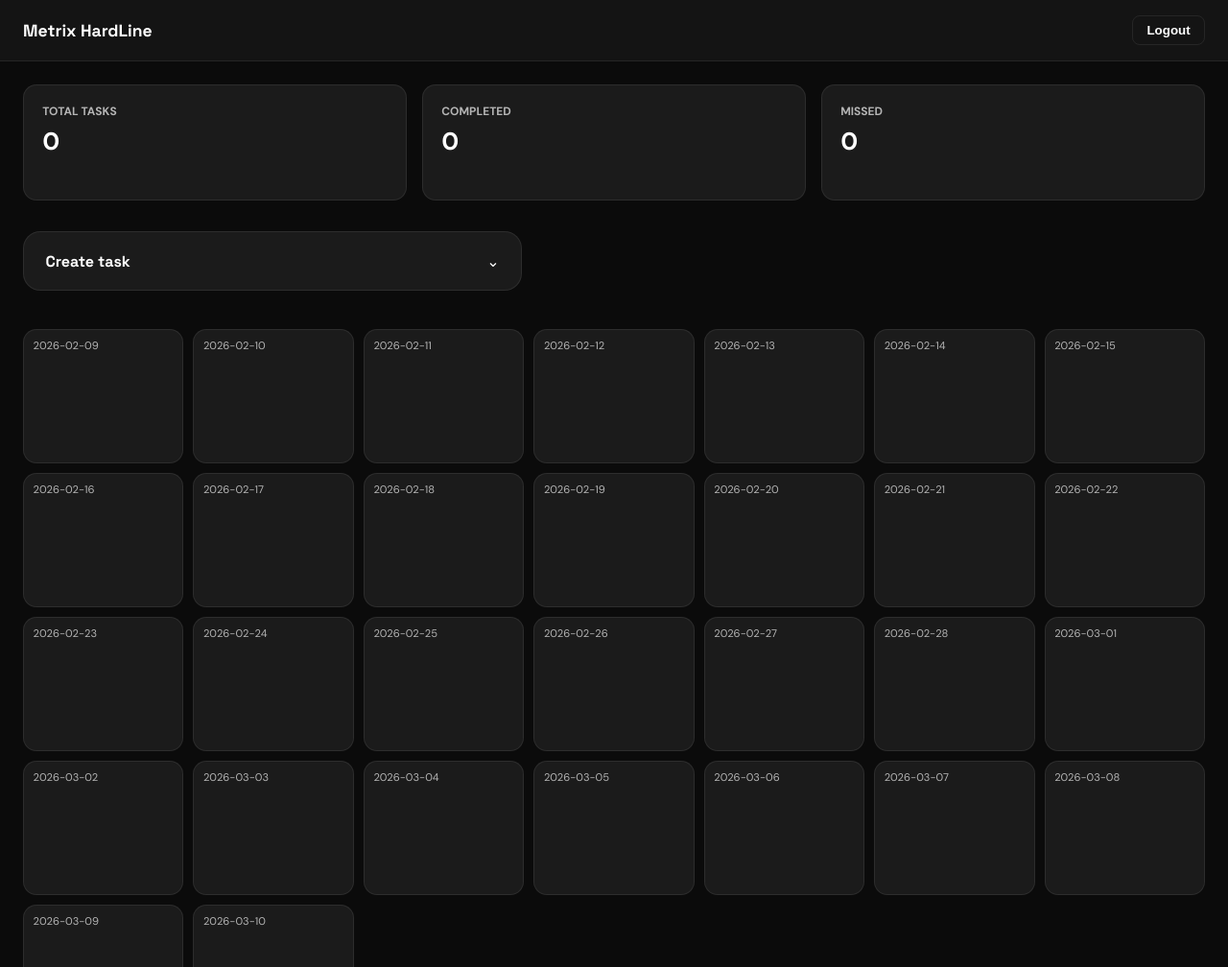
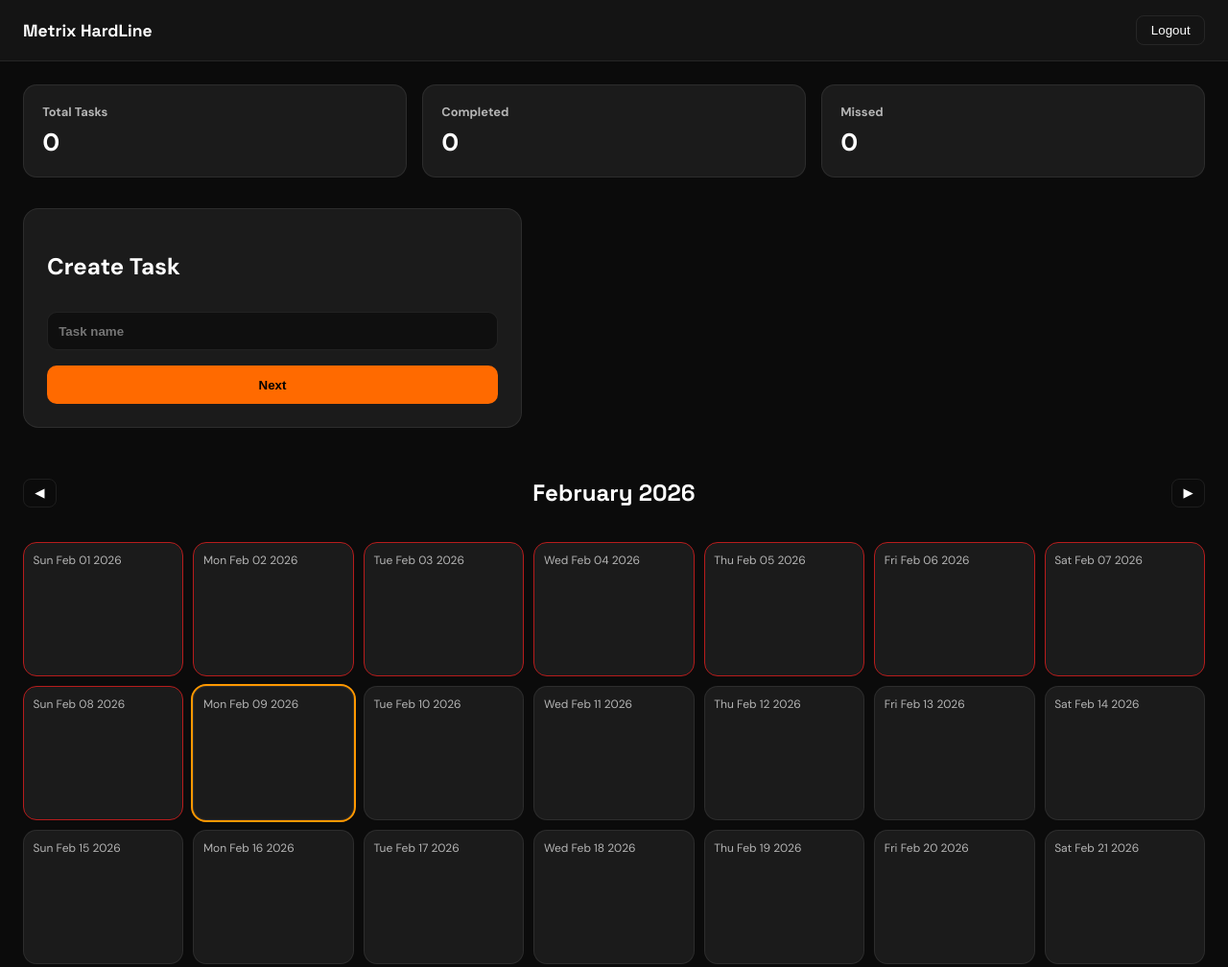
Before and after one commit to HendrickslinUX/Metrix, a plain HTML site: page user-dashboard.html in a window 1280 px wide. Shown: the top 1008 px of the page at 96% size. Drawn offline with Linux system fonts and the light colour scheme.

Commit message:
Update user-dashboard.html

```diff
--- a/user-dashboard.html
+++ b/user-dashboard.html
@@ -3,210 +3,204 @@
 <head>
 <meta charset="UTF-8" />
 <meta name="viewport" content="width=device-width, initial-scale=1.0"/>
-  <title>Metrix HardLine — Dashboard</title>
+<title>Metrix HardLine — User Dashboard</title>
 
 <link href="https://fonts.googleapis.com/css2?family=DM+Sans:wght@400;500;700&family=Space+Grotesk:wght@500;600;700&display=swap" rel="stylesheet">
 
 <style>
-    :root {
-      --bg-main: #0b0b0b;
-      --bg-panel: #141414;
-      --bg-card: #1b1b1b;
-      --border-subtle: rgba(255,255,255,0.08);
-      --text-main: #ffffff;
-      --text-muted: #b5b5b5;
-      --accent: #ff6a00;
-      --softy: #6c757d;
-      --grind: #ff9800;
-      --hardline: #d32f2f;
+:root{
+  --bg:#0b0b0b;
+  --panel:#141414;
+  --card:#1b1b1b;
+  --border:rgba(255,255,255,0.08);
+  --text:#fff;
+  --muted:#b5b5b5;
+  --accent:#ff6a00;
+  --today:#ff9800;
+  --overdue:#b71c1c;
+  --softy:#6c757d;
+  --grind:#ff9800;
+  --hard:#d32f2f;
 }
 
-    * { box-sizing: border-box; }
+*{box-sizing:border-box}
 
-    body {
-      margin: 0;
-      font-family: 'DM Sans', sans-serif;
-      background: var(--bg-main);
-      color: var(--text-main);
+body{
+  margin:0;
+  font-family:'DM Sans',sans-serif;
+  background:var(--bg);
+  color:var(--text);
 }
 
-    header {
-      height: 64px;
-      background: var(--bg-panel);
-      border-bottom: 1px solid var(--border-subtle);
-      display: flex;
-      align-items: center;
-      justify-content: space-between;
-      padding: 0 1.5rem;
+/* HEADER */
+header{
+  height:64px;
+  background:var(--panel);
+  border-bottom:1px solid var(--border);
+  display:flex;
+  justify-content:space-between;
+  align-items:center;
+  padding:0 1.5rem;
 }
 
-    header h1 {
-      font-family: 'Space Grotesk', sans-serif;
-      font-size: 1.1rem;
-      margin: 0;
+header h1{
+  font-family:'Space Grotesk',sans-serif;
+  font-size:1.1rem;
 }
 
-    header button {
-      background: none;
-      border: 1px solid var(--border-subtle);
-      color: white;
-      padding: 0.45rem 0.9rem;
-      border-radius: 8px;
-      cursor: pointer;
-      font-weight: 600;
+header button{
+  background:none;
+  border:1px solid var(--border);
+  color:white;
+  padding:.45rem .9rem;
+  border-radius:8px;
+  cursor:pointer;
 }
 
-    main {
-      padding: 1.5rem;
-      max-width: 1400px;
-      margin: auto;
+/* LAYOUT */
+main{
+  max-width:1400px;
+  margin:auto;
+  padding:1.5rem;
 }
 
-    /* ===== STATS ===== */
-    .stats {
-      display: grid;
-      grid-template-columns: repeat(auto-fit, minmax(160px, 1fr));
-      gap: 1rem;
-      margin-bottom: 2rem;
+/* STATS */
+.stats{
+  display:grid;
+  grid-template-columns:repeat(auto-fit,minmax(160px,1fr));
+  gap:1rem;
+  margin-bottom:2rem;
 }
 
-    .stat-card {
-      background: var(--bg-card);
-      border: 1px solid var(--border-subtle);
-      border-radius: 14px;
-      padding: 1.2rem;
+.stat{
+  background:var(--card);
+  border:1px solid var(--border);
+  border-radius:14px;
+  padding:1.2rem;
 }
 
-    .stat-card h3 {
-      font-size: 0.75rem;
-      color: var(--text-muted);
-      margin: 0;
+.stat h3{
+  font-size:.8rem;
+  color:var(--muted);
+  margin:0;
 }
 
-    .stat-card p {
-      margin-top: 0.4rem;
-      font-size: 1.6rem;
-      font-weight: 700;
+.stat p{
+  margin:.4rem 0 0;
+  font-size:1.6rem;
+  font-weight:700;
 }
 
-    /* ===== TASK DROPDOWN ===== */
-    .task-builder {
-      background: var(--bg-card);
-      border: 1px solid var(--border-subtle);
-      border-radius: 18px;
-      max-width: 520px;
-      overflow: hidden;
-      margin-bottom: 2.5rem;
+/* TASK BUILDER */
+.task-builder{
+  background:var(--card);
+  border:1px solid var(--border);
+  border-radius:16px;
+  padding:1.5rem;
+  max-width:520px;
+  margin-bottom:2rem;
 }
 
-    .task-header {
-      padding: 1.2rem 1.4rem;
-      cursor: pointer;
-      display: flex;
-      justify-content: space-between;
-      align-items: center;
+.task-step{
+  display:none;
 }
 
-    .task-header h2 {
-      font-family: 'Space Grotesk', sans-serif;
-      margin: 0;
-      font-size: 1rem;
+.task-step.active{
+  display:block;
 }
 
-    .caret {
-      transition: transform 0.3s ease;
+.task-builder input,select{
+  width:100%;
+  margin-top:.8rem;
+  padding:.7rem;
+  border-radius:10px;
+  border:1px solid var(--border);
+  background:#0f0f0f;
+  color:white;
+  font-weight:600;
 }
 
-    .task-builder.open .caret {
-      transform: rotate(180deg);
+.task-builder button{
+  margin-top:1rem;
+  width:100%;
+  background:var(--accent);
+  color:black;
+  border:none;
+  padding:.8rem;
+  border-radius:10px;
+  font-weight:800;
+  cursor:pointer;
 }
 
-    .task-content {
-      padding: 0 1.4rem 1.4rem;
-      display: none;
+/* CALENDAR */
+.calendar-header{
+  display:flex;
+  justify-content:space-between;
+  align-items:center;
+  margin-bottom:1rem;
 }
 
-    .task-builder.open .task-content {
-      display: block;
+.calendar-header h2{
+  font-family:'Space Grotesk',sans-serif;
 }
 
-    .field {
-      margin-top: 1rem;
-      display: none;
+.calendar-header button{
+  background:none;
+  border:1px solid var(--border);
+  color:white;
+  padding:.4rem .7rem;
+  border-radius:8px;
 }
 
-    .field.visible {
-      display: block;
+.calendar-wrapper{
+  overflow-x:auto;
 }
 
-    label {
-      font-size: 0.75rem;
-      color: var(--text-muted);
-      display: block;
-      margin-bottom: 0.4rem;
+.calendar{
+  display:grid;
+  grid-template-columns:repeat(7,minmax(160px,1fr));
+  gap:10px;
+  min-width:1100px;
 }
 
-    input, select {
-      width: 100%;
-      padding: 0.75rem;
-      border-radius: 10px;
-      border: 1px solid var(--border-subtle);
-      background: #0f0f0f;
-      color: white;
-      font-weight: 600;
+.day{
+  background:var(--card);
+  border:1px solid var(--border);
+  border-radius:14px;
+  padding:.6rem;
+  min-height:140px;
+  cursor:pointer;
 }
 
-    .commit-btn {
-      margin-top: 1.2rem;
-      width: 100%;
-      background: var(--accent);
-      color: black;
-      border: none;
-      padding: 0.8rem;
-      border-radius: 10px;
-      font-weight: 700;
-      cursor: pointer;
-      display: none;
+.day.today{
+  outline:2px solid var(--today);
 }
 
-    /* ===== CALENDAR ===== */
-    .calendar-wrapper {
-      overflow-x: auto;
+.day.overdue{
+  border-color:var(--overdue);
 }
 
-    .calendar {
-      display: grid;
-      grid-template-columns: repeat(7, minmax(160px, 1fr));
-      gap: 10px;
-      min-width: 1100px;
+.day-header{
+  font-size:.75rem;
+  color:var(--muted);
+  margin-bottom:.4rem;
 }
 
-    .day {
-      background: var(--bg-card);
-      border: 1px solid var(--border-subtle);
-      border-radius: 14px;
-      padding: 0.6rem;
-      min-height: 140px;
+.task{
+  padding:.35rem .6rem;
+  border-radius:8px;
+  font-size:.75rem;
+  font-weight:700;
+  margin-bottom:.3rem;
 }
 
-    .day-header {
-      font-size: 0.7rem;
-      color: var(--text-muted);
-      margin-bottom: 0.4rem;
+.task.overdue{
+  background:var(--overdue);
 }
 
-    .task {
-      padding: 0.35rem 0.6rem;
-      border-radius: 8px;
-      font-size: 0.75rem;
-      font-weight: 700;
-      margin-bottom: 0.3rem;
-      cursor: pointer;
-    }
-
-    .Softy { background: var(--softy); }
-    .GrindMode { background: var(--grind); color: black; }
-    .HardLine { background: var(--hardline); }
+.Softy{background:var(--softy)}
+.GrindMode{background:var(--grind);color:black}
+.HardLine{background:var(--hard)}
 </style>
 </head>
 
@@ -219,130 +213,123 @@
 
 <main>
 
+<!-- STATS -->
 <section class="stats">
-    <div class="stat-card"><h3>TOTAL TASKS</h3><p id="totalTasks">0</p></div>
-    <div class="stat-card"><h3>COMPLETED</h3><p id="completedTasks">0</p></div>
-    <div class="stat-card"><h3>MISSED</h3><p id="missedTasks">0</p></div>
+  <div class="stat"><h3>Total Tasks</h3><p id="total">0</p></div>
+  <div class="stat"><h3>Completed</h3><p id="completed">0</p></div>
+  <div class="stat"><h3>Missed</h3><p id="missed">0</p></div>
 </section>
 
 <!-- TASK BUILDER -->
-  <section class="task-builder" id="taskBuilder">
-    <div class="task-header" onclick="toggleBuilder()">
-      <h2>Create task</h2>
-      <span class="caret">⌄</span>
+<section class="task-builder">
+  <h2>Create Task</h2>
+
+  <div class="task-step active" id="step1">
+    <input id="taskTitle" placeholder="Task name">
+    <button onclick="nextStep(2)">Next</button>
   </div>
 
-    <div class="task-content">
-      <div class="field visible" id="fieldTitle">
-        <label>Task name</label>
-        <input id="taskTitle">
+  <div class="task-step" id="step2">
+    <input type="date" id="taskDate">
+    <button onclick="nextStep(3)">Next</button>
   </div>
 
-      <div class="field" id="fieldDate">
-        <label>Deadline</label>
-        <input id="taskDeadline" type="date">
-      </div>
-
-      <div class="field" id="fieldLevel">
-        <label>Intensity</label>
+  <div class="task-step" id="step3">
     <select id="taskIntensity">
-          <option value="">Select level</option>
       <option value="Softy">Softy</option>
       <option value="GrindMode">GrindMode</option>
       <option value="HardLine">HardLine</option>
     </select>
-      </div>
-
-      <button class="commit-btn" id="commitBtn" onclick="addTask()">Commit task</button>
+    <button onclick="addTask()">Commit Task</button>
   </div>
 </section>
 
+<!-- CALENDAR -->
+<section>
+  <div class="calendar-header">
+    <button onclick="changeMonth(-1)">◀</button>
+    <h2 id="monthLabel"></h2>
+    <button onclick="changeMonth(1)">▶</button>
+  </div>
+
   <div class="calendar-wrapper">
-    <section class="calendar" id="calendar"></section>
+    <div class="calendar" id="calendar"></div>
   </div>
+</section>
 
 </main>
 
 <script>
-  let tasks = [];
+let tasks = JSON.parse(localStorage.getItem("tasks")||"[]");
+let current = new Date();
 
-  const builder = document.getElementById("taskBuilder");
-  const titleInput = document.getElementById("taskTitle");
-  const dateField = document.getElementById("fieldDate");
-  const levelField = document.getElementById("fieldLevel");
-  const commitBtn = document.getElementById("commitBtn");
-
-  function toggleBuilder() {
-    builder.classList.toggle("open");
+function nextStep(n){
+  document.querySelectorAll(".task-step").forEach(s=>s.classList.remove("active"));
+  document.getElementById("step"+n).classList.add("active");
 }
 
-  titleInput.addEventListener("input", () => {
-    if (titleInput.value.trim()) dateField.classList.add("visible");
+function addTask(){
+  if(!taskTitle.value||!taskDate.value)return alert("Missing info");
+  tasks.push({
+    title:taskTitle.value,
+    date:taskDate.value,
+    intensity:taskIntensity.value,
+    completed:false
   });
-
-  taskDeadline.addEventListener("change", () => {
-    levelField.classList.add("visible");
-  });
-
-  taskIntensity.addEventListener("change", () => {
-    if (taskIntensity.value) commitBtn.style.display = "block";
-  });
-
-  function addTask() {
-    tasks.push({
-      title: taskTitle.value,
-      deadline: taskDeadline.value,
-      intensity: taskIntensity.value,
-      completed: false
-    });
-
-    taskTitle.value = "";
-    taskDeadline.value = "";
-    taskIntensity.value = "";
-    dateField.classList.remove("visible");
-    levelField.classList.remove("visible");
-    commitBtn.style.display = "none";
-
-    renderCalendar();
-    updateStats();
+  localStorage.setItem("tasks",JSON.stringify(tasks));
+  taskTitle.value=""; taskDate.value="";
+  nextStep(1);
+  render();
 }
 
-  function renderCalendar() {
-    calendar.innerHTML = "";
-    const start = new Date();
+function changeMonth(dir){
+  current.setMonth(current.getMonth()+dir);
+  render();
+}
 
-    for (let i = 0; i < 30; i++) {
-      const d = new Date(start);
-      d.setDate(start.getDate() + i);
-      const dateStr = d.toISOString().split("T")[0];
+function render(){
+  calendar.innerHTML="";
+  const year=current.getFullYear(),month=current.getMonth();
+  monthLabel.textContent=current.toLocaleString("default",{month:"long",year:"numeric"});
 
-      const day = document.createElement("div");
-      day.className = "day";
-      day.innerHTML = `<div class="day-header">${dateStr}</div>`;
+  const start=new Date(year,month,1);
+  const end=new Date(year,month+1,0);
+  const today=new Date().toISOString().split("T")[0];
 
-      tasks.filter(t => t.deadline === dateStr).forEach(t => {
-        const el = document.createElement("div");
-        el.className = `task ${t.intensity}`;
-        el.textContent = t.title;
-        el.onclick = () => {
-          t.completed = !t.completed;
-          renderCalendar();
-          updateStats();
+  for(let d=1;d<=end.getDate();d++){
+    const date=new Date(year,month,d);
+    const iso=date.toISOString().split("T")[0];
+    const day=document.createElement("div");
+    day.className="day";
+    if(iso===today)day.classList.add("today");
+    if(iso<today)day.classList.add("overdue");
+
+    day.innerHTML=`<div class="day-header">${date.toDateString()}</div>`;
+    day.onclick=()=>{taskDate.value=iso;nextStep(2)}
+
+    tasks.filter(t=>t.date===iso).forEach(t=>{
+      const el=document.createElement("div");
+      el.className=`task ${t.intensity} ${!t.completed&&iso<today?"overdue":""}`;
+      el.textContent=t.title;
+      el.onclick=e=>{
+        e.stopPropagation();
+        if(iso<today&&!t.completed)return;
+        t.completed=!t.completed;
+        localStorage.setItem("tasks",JSON.stringify(tasks));
+        render();
       };
       day.appendChild(el);
     });
 
     calendar.appendChild(day);
   }
+
+  total.textContent=tasks.length;
+  completed.textContent=tasks.filter(t=>t.completed).length;
+  missed.textContent=tasks.filter(t=>!t.completed && t.date<today).length;
 }
 
-  function updateStats() {
-    totalTasks.textContent = tasks.length;
-    completedTasks.textContent = tasks.filter(t => t.completed).length;
-    missedTasks.textContent = tasks.filter(t => !t.completed).length;
-  }
-
-  renderCalendar();
+render();
 </script>
 
 </body>
```
Lines whose indentation alone changed are shown as unchanged.
